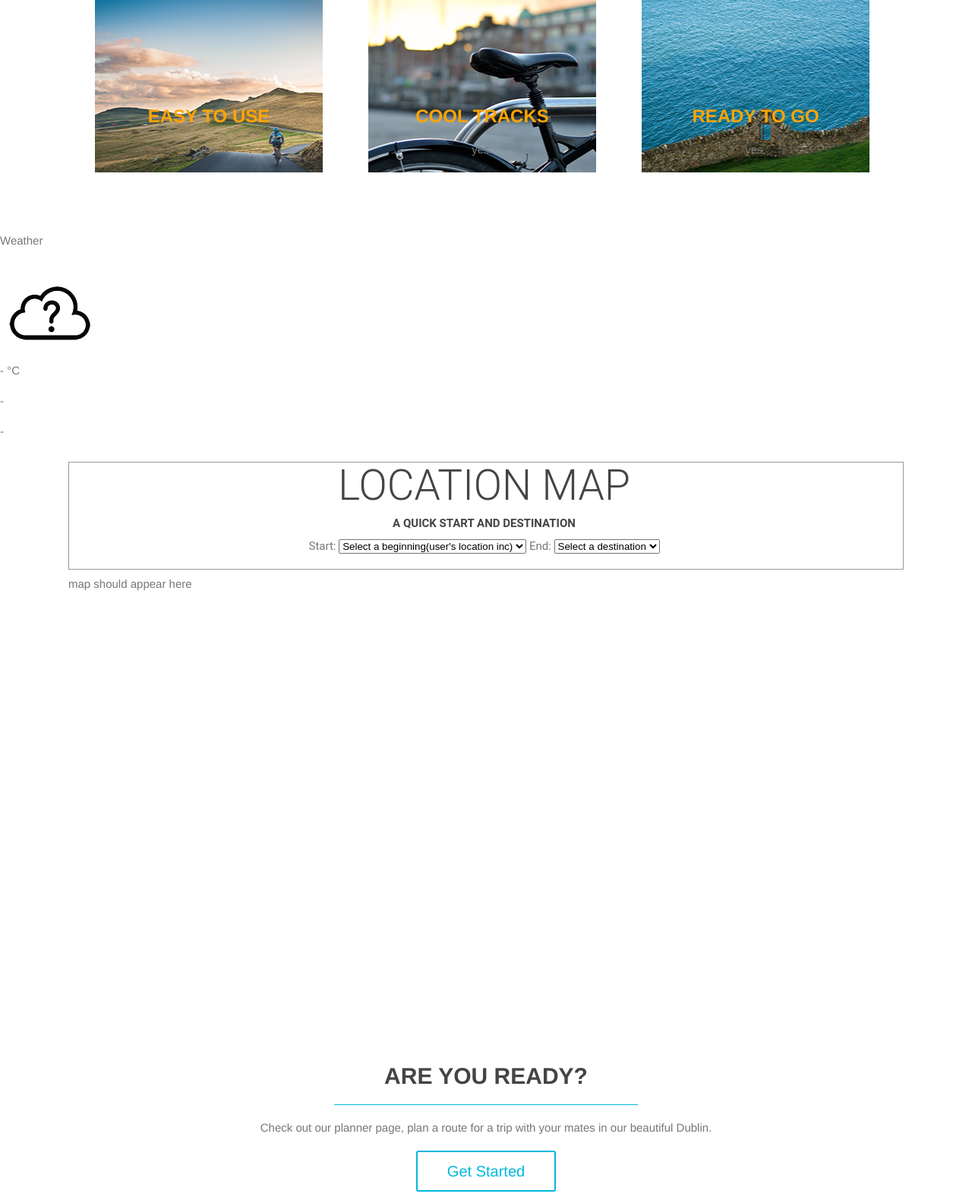
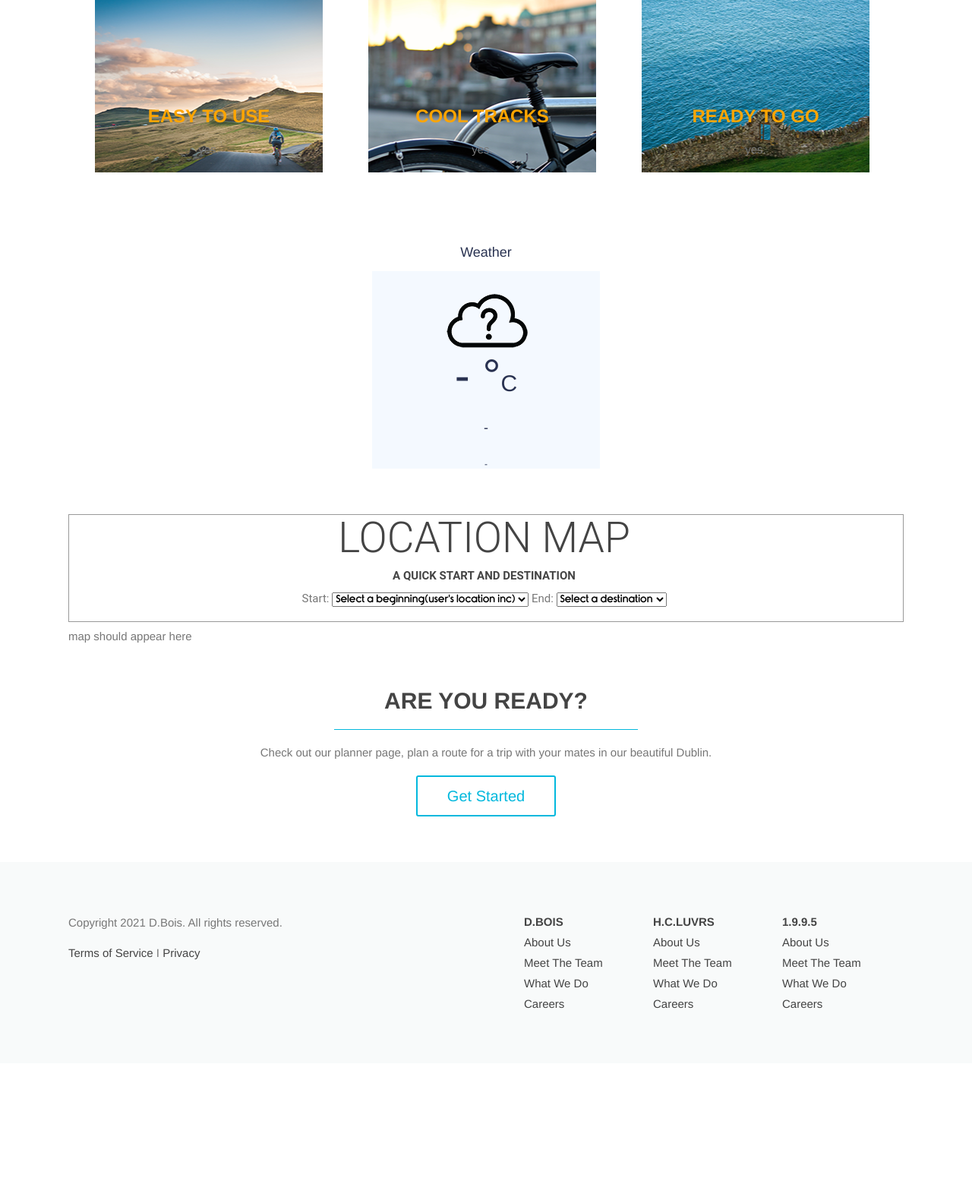
Before and after one commit to CatLuvrHass/DublinBikeApp, a Flask app: page / in a window 1280 px wide. Shown: the part 782-2362 px from the top of the page at 76% size. After the commit the page ends 2110 px from the top, so only its background shows below. Run offline with Flask 2, Linux system fonts and the light colour scheme; data that the repository does not hold is empty; some libraries are stand-ins or nearby versions.

Commit message:
added changes for weather

```diff
--- a/flaskapp/static/app.js
+++ b/flaskapp/static/app.js
@@ -157,7 +157,7 @@ const tempElement = document.querySelector(".temperature-value");
 const descElement = document.querySelector(".temperature-description");
 
 const locationElement = document.querySelector(".location");
-const notificationElement = document.querySelector(".notification");
+//const notificationElement = document.querySelector(".notification");
 const windSpeedElement = document.querySelector(".notification");
 
 //APP DATA
--- a/flaskapp/static/style.css
+++ b/flaskapp/static/style.css
@@ -243,3 +243,123 @@ footer {
     height: 100%;
     overflow: auto;
 }
+
+#map {
+  height: 90%;
+}
+/* Optional: Makes the sample page fill the window. */
+html,
+body {
+  height: 100%;
+  margin: 0;
+  padding: 0;
+}
+
+/*CSS code for the weather */
+
+
+
+*{
+    font-family: "Rimouski";
+}
+
+
+
+.container{
+    width: 300px;
+    background-color: #FFF;
+
+    display: block;
+    margin: 0 auto;
+
+    border-radius: 10px;
+    padding-bottom : 50px;
+}
+
+.app-title{
+    width: 300px;
+    height: 50px;
+    border-radius: 10px 10px 0 0;
+}
+
+.app-title p{
+    text-align: center;
+    padding: 15px;
+    margin: 0 auto;
+    font-size: 1.2em;
+    color: #293251;
+}
+
+.notification{
+    background-color: #f8d7da;
+    display: none;
+}
+
+.notification{
+    color: #721c24;
+    font-size: 1.2em;
+    margin: 0;
+    text-align: center;
+    padding: 10px 0;
+}
+
+.weather-container{
+    width: 300px;
+    height: 260px;
+    background-color: #F4F9FF;
+}
+
+.weather-icon{
+    width: 300px;
+    height: 128px;
+}
+
+.weather-icon img{
+    display: block;
+    margin: 0 auto;
+}
+
+.temperature-value{
+    width: 300px;
+    height:60px;
+}
+
+.temperature-value{
+    padding: 0;
+    margin: 0;
+    color: #293251;
+    font-size: 4em;
+    text-align: center;
+    cursor: pointer;
+}
+
+.temperature-value:hover{
+
+}
+
+.temperature-value span{
+    color: #293251;
+    font-size: 0.5em;
+}
+
+.temperature-description{
+
+}
+
+.temperature-description{
+    padding: 8px;
+    margin: 0;
+    color: #293251;
+    text-align: center;
+    font-size: 1.2em;
+}
+
+
+
+.location{
+    margin: 0;
+    padding: 0;
+    color: #293251;
+    text-align: center;
+    font-size: 0.8em;
+}
```
Also changed, not shown: 3 other files.
